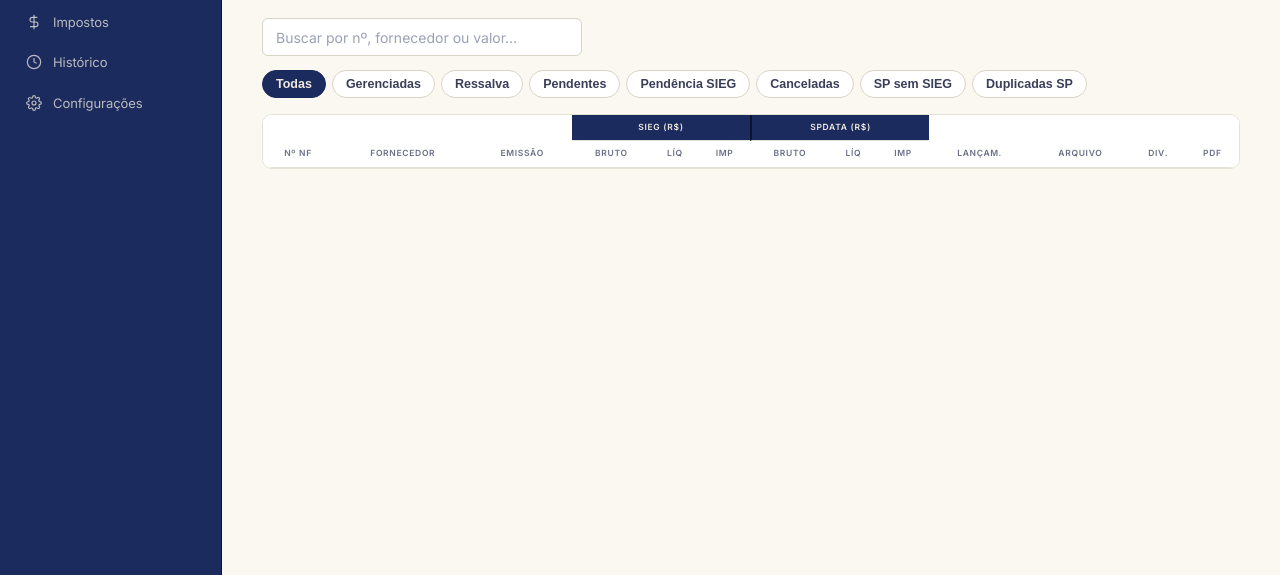
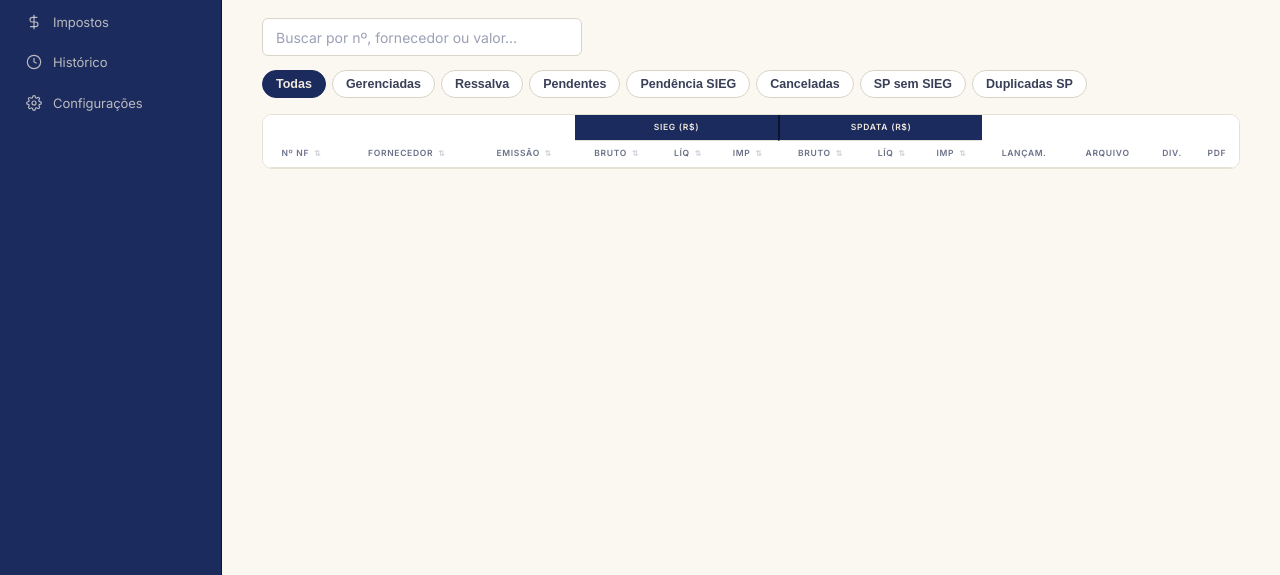
Before and after one commit to tiaudiecon/SyncData, a FastAPI app: template templates/resultado.html in a window 1280 px wide. Shown: the part 225-800 px from the top of the page. Run offline with FastAPI, Linux system fonts and the light colour scheme; the template is opened without the code that fills it, so the values that code supplies are empty; parts of the project's set-up code (start-up, migrations or seed data) failed here and were passed over.

Commit message:
feat(nav): NAV-01 — ordenação por clique no cabeçalho (Resultado e Impostos)
- Função ordenar() compartilhada no base.html: numérico (moeda), datas
  dd/mm/aaaa e texto (localeCompare pt-BR); alterna asc/desc.
- Mantém os pares linha-resumo + linha-det juntos na tela de Impostos.
- Indicador ⇅ / ▲ / ▼ no cabeçalho ordenado (CSS th.ord).
- Resultado: ordenáveis Nº, Fornecedor, Emissão e as 6 colunas de valor
  (Sieg/SPData Bruto/Líq/Imp) — colunas com colspan variável ficam de fora.

Co-Authored-By: Claude Opus 4.8 <noreply@anthropic.com>

```diff
--- a/static/css/syncdata.css
+++ b/static/css/syncdata.css
@@ -160,6 +160,12 @@ table.dense thead th{vertical-align:bottom}
 .wrap-wide table.dense thead th{position:sticky; top:0; z-index:3; background:var(--surface-2)}
 .wrap-wide table.dense thead th.grp{background:var(--navy)}
 .wrap-wide table.dense.compacta thead tr:nth-child(2) th{top:24px}
+/* NAV-01: ordenação por clique no cabeçalho */
+th.ord{cursor:pointer; user-select:none}
+th.ord:hover{color:var(--navy)}
+th.ord::after{content:"⇅"; opacity:.3; margin-left:5px; font-size:.9em}
+th.ord.sorted-asc::after{content:"▲"; opacity:1; color:var(--navy)}
+th.ord.sorted-desc::after{content:"▼"; opacity:1; color:var(--navy)}
 table.dense{width:100%; border-collapse:separate; border-spacing:0; font-size:13px; background:var(--surface-2)}
 table.dense th{text-align:left; font-size:10px; text-transform:uppercase; letter-spacing:.08em; color:var(--ink-3);
   font-weight:600; padding:10px 11px; background:var(--surface-3); border-bottom:1px solid var(--line); white-space:nowrap}
--- a/templates/impostos.html
+++ b/templates/impostos.html
@@ -32,8 +32,10 @@
     <thead>
       <tr>
         <th style="width:30px"></th>
-        <th>Nº</th><th>Fornecedor</th>
-        <th class="right">Retenções Sieg</th><th class="right">Retenções SPData</th>
+        <th class="ord" data-col="1" onclick="ordenar(this)">Nº</th>
+        <th class="ord" data-col="2" onclick="ordenar(this)">Fornecedor</th>
+        <th class="right ord" data-col="3" onclick="ordenar(this)">Retenções Sieg</th>
+        <th class="right ord" data-col="4" onclick="ordenar(this)">Retenções SPData</th>
         <th>Situação</th>
       </tr>
     </thead>
--- a/templates/resultado.html
+++ b/templates/resultado.html
@@ -47,14 +47,20 @@
   <table class="dense compacta" id="tab">
     <thead>
       <tr>
-        <th rowspan="2">Nº NF</th><th rowspan="2">Fornecedor</th><th rowspan="2">Emissão</th>
+        <th rowspan="2" class="ord" data-col="0" onclick="ordenar(this)">Nº NF</th>
+        <th rowspan="2" class="ord" data-col="1" onclick="ordenar(this)">Fornecedor</th>
+        <th rowspan="2" class="ord" data-col="2" onclick="ordenar(this)">Emissão</th>
         <th colspan="3" class="grp">Sieg (R$)</th><th colspan="3" class="grp">SPData (R$)</th>
         <th rowspan="2">Lançam.</th><th rowspan="2">Arquivo</th>
         <th rowspan="2" class="col-flag" title="Passe o mouse no ⚠ para ver o detalhe">Div.</th>
         <th rowspan="2">PDF</th>
       </tr>
-      <tr><th class="right">Bruto</th><th class="right">Líq</th><th class="right">Imp</th>
-          <th class="right">Bruto</th><th class="right">Líq</th><th class="right">Imp</th></tr>
+      <tr><th class="right ord" data-col="3" onclick="ordenar(this)">Bruto</th>
+          <th class="right ord" data-col="4" onclick="ordenar(this)">Líq</th>
+          <th class="right ord" data-col="5" onclick="ordenar(this)">Imp</th>
+          <th class="right ord" data-col="6" onclick="ordenar(this)">Bruto</th>
+          <th class="right ord" data-col="7" onclick="ordenar(this)">Líq</th>
+          <th class="right ord" data-col="8" onclick="ordenar(this)">Imp</th></tr>
     </thead>
     <tbody>
     {% for i in itens %}
```
Also changed, not shown: templates/base.html (+32 -0 lines).
